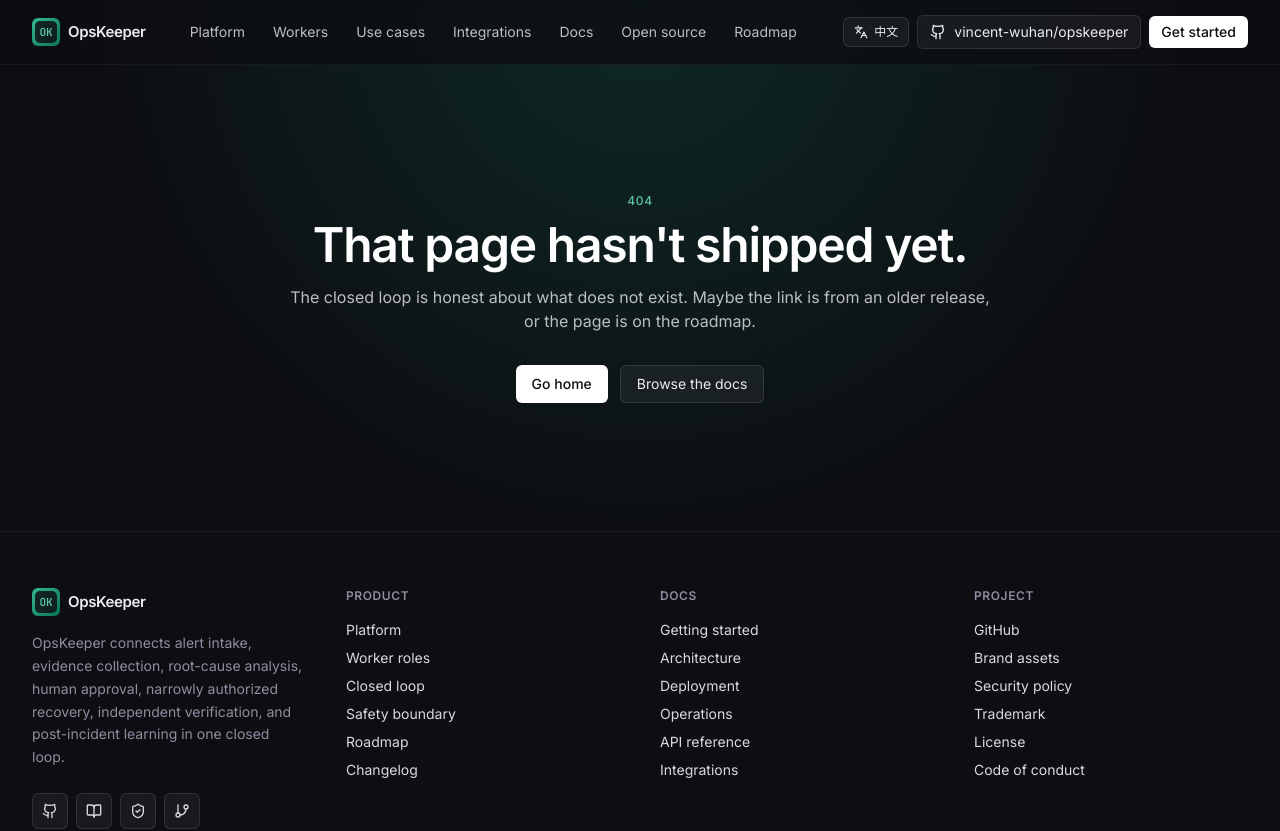
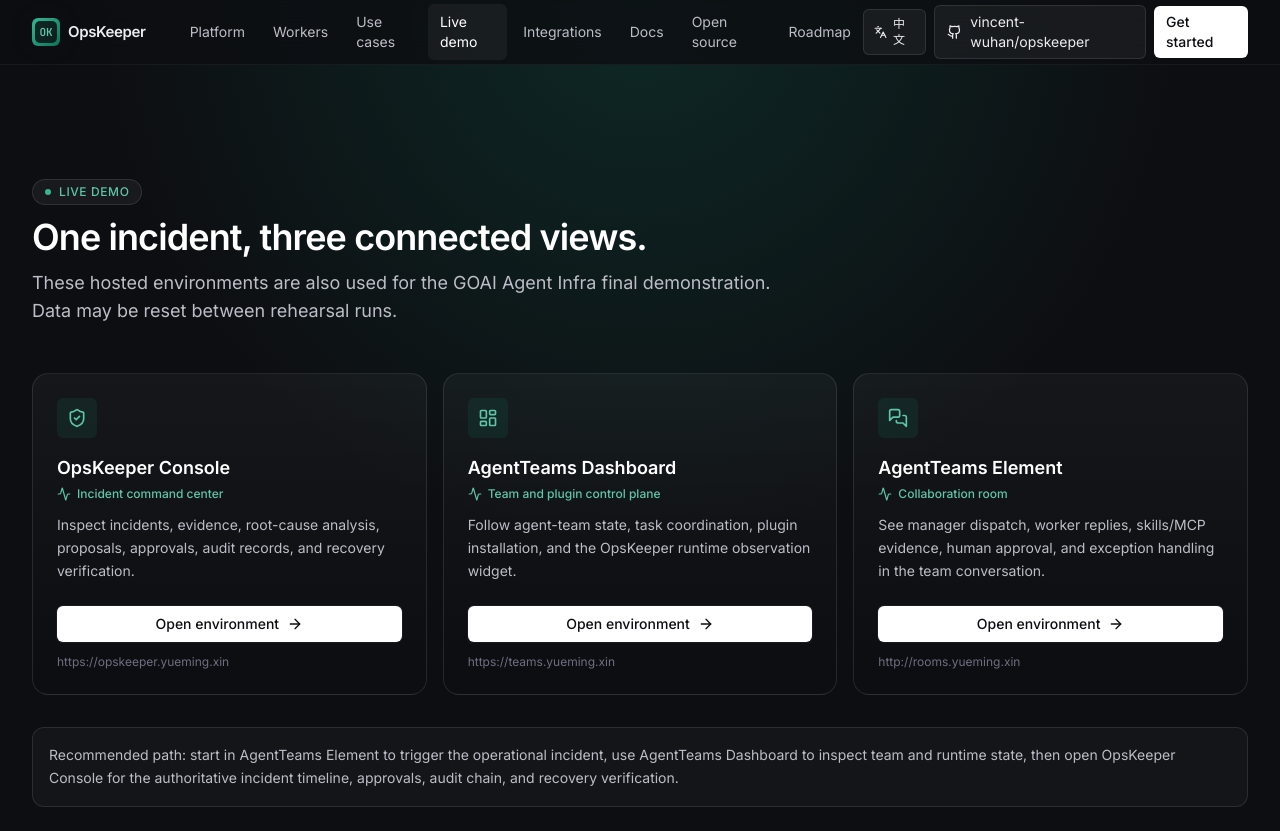
Before and after one commit to vincent-wuhan/opskeeper, a Next.js app in the folder site/: page /demo in a window 1280 px wide. Before the commit this address had no page. Shown: the top 831 px of the page. Built offline with nearby package versions, Linux system fonts and the light colour scheme.

Commit message:
feat: add live demo entrypoints

```diff
--- /dev/null
+++ b/site/app/demo/page.tsx
@@ -0,0 +1,80 @@
+import { Activity, LayoutDashboard, MessagesSquare, ShieldCheck } from 'lucide-react';
+import { Button } from '@/components/button';
+import { Section, SectionHeader } from '@/components/section';
+import { DEMO_URLS } from '@/lib/demos';
+
+export const metadata = {
+  title: 'Live demos',
+  description:
+    'Explore the OpsKeeper console, AgentTeams Dashboard, and AgentTeams Element environments used for the end-to-end competition demonstration.',
+};
+
+const demos = [
+  {
+    title: 'OpsKeeper Console',
+    url: DEMO_URLS.opskeeper,
+    role: 'Incident command center',
+    description:
+      'Inspect incidents, evidence, root-cause analysis, proposals, approvals, audit records, and recovery verification.',
+    icon: ShieldCheck,
+  },
+  {
+    title: 'AgentTeams Dashboard',
+    url: DEMO_URLS.agentTeamsDashboard,
+    role: 'Team and plugin control plane',
+    description:
+      'Follow agent-team state, task coordination, plugin installation, and the OpsKeeper runtime observation widget.',
+    icon: LayoutDashboard,
+  },
+  {
+    title: 'AgentTeams Element',
+    url: DEMO_URLS.agentTeamsElement,
+    role: 'Collaboration room',
+    description:
+      'See manager dispatch, worker replies, skills/MCP evidence, human approval, and exception handling in the team conversation.',
+    icon: MessagesSquare,
+  },
+];
+
+export default function DemoPage() {
+  return (
+    <Section className="py-20 md:py-28">
+      <SectionHeader
+        eyebrow="Live demo"
+        title="One incident, three connected views."
+        description="These hosted environments are also used for the GOAI Agent Infra final demonstration. Data may be reset between rehearsal runs."
+      />
+      <div className="mt-12 grid gap-4 md:grid-cols-3">
+        {demos.map((demo) => (
+          <article
+            key={demo.title}
+            className="flex h-full flex-col rounded-2xl border border-white/10 bg-gradient-to-b from-white/[0.04] to-transparent p-6"
+          >
+            <span className="inline-flex h-10 w-10 items-center justify-center rounded-md bg-accent-500/10 text-accent-300">
+              <demo.icon className="h-5 w-5" />
+            </span>
+            <h2 className="mt-4 text-lg font-semibold text-white">{demo.title}</h2>
+            <div className="mt-1 inline-flex items-center gap-1.5 text-xs font-medium text-accent-300">
+              <Activity className="h-3.5 w-3.5" />
+              {demo.role}
+            </div>
+            <p className="mt-3 flex-1 text-sm leading-relaxed text-ink-300">
+              {demo.description}
+            </p>
+            <div className="mt-6 flex flex-col gap-3">
+              <Button href={demo.url} external>
+                Open environment
+              </Button>
+              <span className="break-all text-xs text-ink-500">{demo.url}</span>
+            </div>
+          </article>
+        ))}
+      </div>
+      <p className="mt-8 rounded-xl border border-white/10 bg-white/[0.03] p-4 text-sm leading-relaxed text-ink-300">
+        Recommended path: start in AgentTeams Element to trigger the operational incident,
+        use AgentTeams Dashboard to inspect team and runtime state, then open OpsKeeper Console
+        for the authoritative incident timeline, approvals, audit chain, and recovery verification.
+      </p>
+    </Section>
+  );
+}
--- a/site/app/docs/getting-started/page.tsx
+++ b/site/app/docs/getting-started/page.tsx
@@ -101,6 +101,11 @@
 
       <h2 id="demos" className="scroll-mt-24">Demos</h2>
       <p>
+        If you want to inspect the hosted environment first, the{' '}
+        <Link href="/demo">live demo page</Link> links the OpsKeeper console, AgentTeams
+        Dashboard, and AgentTeams Element room used for the end-to-end demonstration.
+      </p>
+      <p>
         After seeding, run the verification harness scenarios to confirm the manager, critic, and
         verifier are wired correctly. Each scenario is a self-contained compose stack with a
         runner container:
--- a/site/app/page.tsx
+++ b/site/app/page.tsx
@@ -173,6 +173,9 @@
               <Button href="/docs/getting-started">Get started</Button>
               <Button href="/platform" variant="secondary">
                 How the closed loop works
+              </Button>
+              <Button href="/demo" variant="ghost">
+                Try the live demo
               </Button>
               <Button href="https://github.com/vincent-wuhan/opskeeper" variant="ghost" external>
                 Star on GitHub
@@ -360,6 +363,9 @@
               <Button href="/docs/getting-started" variant="secondary">
                 Run the demos
               </Button>
+              <Button href="/demo" variant="ghost">
+                Open hosted environments
+              </Button>
             </div>
           </div>
           <div className="lg:col-span-7">
--- /dev/null
+++ b/site/app/zh/demo/page.tsx
@@ -0,0 +1,79 @@
+import { Activity, LayoutDashboard, MessagesSquare, ShieldCheck } from 'lucide-react';
+import { Button } from '@/components/button';
+import { Section, SectionHeader } from '@/components/section';
+import { DEMO_URLS } from '@/lib/demos';
+
+export const metadata = {
+  title: '在线演示',
+  description:
+    '体验 OpsKeeper 控制台、AgentTeams Dashboard 和 AgentTeams Element 三个联通环境，还原多智能体运维事件闭环。',
+};
+
+const demos = [
+  {
+    title: 'OpsKeeper 控制台',
+    url: DEMO_URLS.opskeeper,
+    role: '事件指挥中心',
+    description:
+      '查看事件、证据、根因分析、处置提案、人工审批、审计记录与恢复验证的完整链路。',
+    icon: ShieldCheck,
+  },
+  {
+    title: 'AgentTeams Dashboard',
+    url: DEMO_URLS.agentTeamsDashboard,
+    role: '团队与插件控制面',
+    description:
+      '观察智能体团队状态、任务协同、插件安装，以及 OpsKeeper Runtime 观测看板。',
+    icon: LayoutDashboard,
+  },
+  {
+    title: 'AgentTeams Element',
+    url: DEMO_URLS.agentTeamsElement,
+    role: '协同房间',
+    description:
+      '从房间对话查看 Manager 调度、Worker 响应、Skills/MCP 调用证据、人工审批和异常处理。',
+    icon: MessagesSquare,
+  },
+];
+
+export default function DemoZhPage() {
+  return (
+    <Section className="py-20 md:py-28">
+      <SectionHeader
+        eyebrow="在线演示"
+        title="一个事件，三个联通视角。"
+        description="这组公网环境也是 GOAI Agent Infra 决赛演示环境，演练期间数据可能被重置。"
+      />
+      <div className="mt-12 grid gap-4 md:grid-cols-3">
+        {demos.map((demo) => (
+          <article
+            key={demo.title}
+            className="flex h-full flex-col rounded-2xl border border-white/10 bg-gradient-to-b from-white/[0.04] to-transparent p-6"
+          >
+            <span className="inline-flex h-10 w-10 items-center justify-center rounded-md bg-accent-500/10 text-accent-300">
+              <demo.icon className="h-5 w-5" />
+            </span>
+            <h2 className="mt-4 text-lg font-semibold text-white">{demo.title}</h2>
+            <div className="mt-1 inline-flex items-center gap-1.5 text-xs font-medium text-accent-300">
+              <Activity className="h-3.5 w-3.5" />
+              {demo.role}
+            </div>
+            <p className="mt-3 flex-1 text-sm leading-relaxed text-ink-300">
+              {demo.description}
+            </p>
+            <div className="mt-6 flex flex-col gap-3">
+              <Button href={demo.url} external>
+                进入环境
+              </Button>
+              <span className="break-all text-xs text-ink-500">{demo.url}</span>
+            </div>
+          </article>
+        ))}
+      </div>
+      <p className="mt-8 rounded-xl border border-white/10 bg-white/[0.03] p-4 text-sm leading-relaxed text-ink-300">
+        推荐路径：先在 AgentTeams Element 发起运维事件，再到 AgentTeams Dashboard
+        查看团队与 Runtime 状态，最后进入 OpsKeeper 控制台核对权威时间线、审批、审计链和恢复验证。
+      </p>
+    </Section>
+  );
+}
--- a/site/app/zh/docs/getting-started/page.tsx
+++ b/site/app/zh/docs/getting-started/page.tsx
@@ -95,6 +95,11 @@
 
       <h2 id="demos" className="scroll-mt-24">演示</h2>
       <p>
+        如果想先体验公网环境，可以从{' '}
+        <Link href="/zh/demo">在线演示</Link> 进入 OpsKeeper 控制台、AgentTeams
+        Dashboard 和 AgentTeams Element 房间，查看端到端演示使用的三个联通入口。
+      </p>
+      <p>
         写入场景后，跑一遍验证 Harness，确认 Manager、critic、verifier 都正确接入。每个场景都是带
         runner 容器的独立 compose 栈：
       </p>
--- a/site/app/zh/page.tsx
+++ b/site/app/zh/page.tsx
@@ -172,6 +172,9 @@
               <Button href="/zh/docs/getting-started">快速开始</Button>
               <Button href="/zh/platform" variant="secondary">
                 查看闭环工作流
+              </Button>
+              <Button href="/zh/demo" variant="ghost">
+                体验在线演示
               </Button>
               <Button href="https://github.com/vincent-wuhan/opskeeper" variant="ghost" external>
                 在 GitHub 上加星
@@ -358,6 +361,9 @@
               <Button href="/zh/docs/getting-started" variant="secondary">
                 跑一遍演示
               </Button>
+              <Button href="/zh/demo" variant="ghost">
+                进入公网环境
+              </Button>
             </div>
           </div>
           <div className="lg:col-span-7">
--- a/site/components/site-footer.tsx
+++ b/site/components/site-footer.tsx
@@ -10,6 +10,7 @@
       { label: 'Platform', href: '/platform' },
       { label: 'Worker roles', href: '/workers' },
       { label: 'Closed loop', href: '/platform#closed-loop' },
+      { label: 'Live demo', href: '/demo' },
       { label: 'Safety boundary', href: '/security' },
       { label: 'Roadmap', href: '/roadmap' },
       { label: 'Changelog', href: '/changelog' },
--- /dev/null
+++ b/site/lib/demos.ts
@@ -0,0 +1,5 @@
+export const DEMO_URLS = {
+  opskeeper: 'https://opskeeper.yueming.xin',
+  agentTeamsDashboard: 'https://teams.yueming.xin',
+  agentTeamsElement: 'http://rooms.yueming.xin',
+} as const;
--- a/site/lib/site-zh.ts
+++ b/site/lib/site-zh.ts
@@ -17,6 +17,7 @@
   { label: '平台', href: '/zh/platform' },
   { label: '工作流', href: '/zh/workers' },
   { label: '应用场景', href: '/zh/use-cases' },
+  { label: '在线演示', href: '/zh/demo' },
   { label: '集成', href: '/zh/integrations' },
   { label: '文档', href: '/zh/docs' },
   { label: '开源', href: '/zh/open-source' },
@@ -37,6 +38,7 @@
       { label: '平台', href: '/zh/platform' },
       { label: '工作流角色', href: '/zh/workers' },
       { label: '闭环', href: '/zh/platform#closed-loop' },
+      { label: '在线演示', href: '/zh/demo' },
       { label: '安全边界', href: '/zh/security' },
       { label: '路线图', href: '/zh/roadmap' },
       { label: '更新日志', href: '/zh/changelog' },
--- a/site/lib/site.ts
+++ b/site/lib/site.ts
@@ -17,6 +17,7 @@
   { label: 'Platform', href: '/platform' },
   { label: 'Workers', href: '/workers' },
   { label: 'Use cases', href: '/use-cases' },
+  { label: 'Live demo', href: '/demo' },
   { label: 'Integrations', href: '/integrations' },
   { label: 'Docs', href: '/docs' },
   { label: 'Open source', href: '/open-source' },
```
